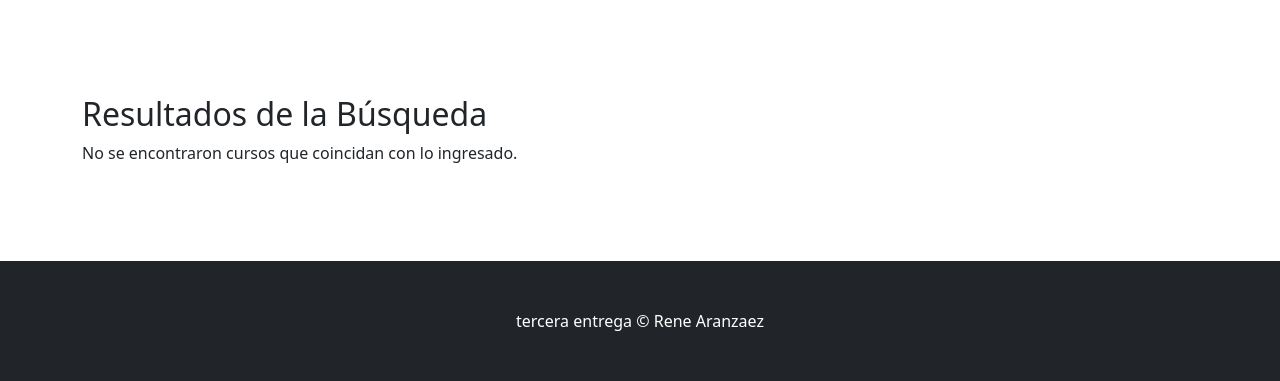
After one commit to Rataldo/tercera_entrega, a Django app: page /ReneApp/resultados-busqueda/1/ in a window 1280 px wide. The commit adds this page. Shown: the part 589-970 px from the top of the page. Run offline with Django 4.2, Linux system fonts and the light colour scheme; data comes from the database, SQL or seed files in the repository; both versions use the stored data as it was after the commit; some libraries are stand-ins or nearby versions.

Commit message:
cuarto commit tercera entrega

```diff
--- a/ReneApp/forms.py
+++ b/ReneApp/forms.py
@@ -15,3 +15,8 @@ class ProfesorFormulario(forms.Form):
     nombre = forms.CharField()
     apellido = forms.CharField()
     email = forms.EmailField()
+
+
+
+class BuscarCurso(forms.Form):
+    termino_busqueda = forms.CharField(label='Ingrese el nombre del curso')
--- a/ReneApp/templates/ReneApp/base.html
+++ b/ReneApp/templates/ReneApp/base.html
@@ -23,7 +23,8 @@
                         <li class="nav-item"><a class="nav-link active" aria-current="page" href="{% url 'index' %}">Inicio</a></li>
                         <li class="nav-item"><a class="nav-link" href="{% url 'cursos' %}">Cursos</a></li>
                         <li class="nav-item"><a class="nav-link" href="{% url 'estudiantes' %}">Estudiantes</a></li>
-                        <li class="nav-item"><a class="nav-link" href="{% url 'profesores' %}">Profesores</a></li>
+                        <li class="nav-item"><a class="nav-link" href="{% url 'profesores' %}">Profesores</a></li>|
+                        <li class="nav-item"><a class="nav-link" href="{% url 'buscar_cursos' %}">Buscar Cursos</a></li>
                     </ul>
                 </div>
             </div>
--- /dev/null
+++ b/ReneApp/templates/ReneApp/resultados_busqueda_cursos.html
@@ -0,0 +1,20 @@
+{% extends 'ReneApp/base.html' %}
+
+{% block title %} Resultados de la Búsqueda {% endblock title %}
+
+{% block main %}
+<section class="py-5">
+    <div class="container my-5">
+        <h2>Resultados de la Búsqueda</h2>
+        {% if cursos %}
+            <ul>
+                {% for curso in cursos %}
+                    <li>{{ curso.nombre }} - {{ curso.camada }}</li>
+                {% endfor %}
+            </ul>
+        {% else %}
+            <p>No se encontraron cursos que coincidan con lo ingresado.</p>
+        {% endif %}
+    </div>
+</section>
+{% endblock main %}
--- a/ReneApp/urls.py
+++ b/ReneApp/urls.py
@@ -6,4 +6,6 @@ urlpatterns = [
     path('cursos/', views.cursos, name="cursos"),
     path('estudiantes/', views.estudiantes, name="estudiantes" ),
     path('profesores/', views.profesores, name="profesores"),
+    path('buscar-cursos/', views.buscar_cursos, name='buscar_cursos'),
+    path('resultados-busqueda/<str:termino_busqueda>/', views.resultados_busqueda_cursos, name='resultados_busqueda_cursos'),
 ]
--- a/ReneApp/views.py
+++ b/ReneApp/views.py
@@ -1,6 +1,7 @@
 from django.shortcuts import render
-from ReneApp.forms import CursoFormulario, EstudianteFormulario, ProfesorFormulario
+from ReneApp.forms import CursoFormulario, EstudianteFormulario, ProfesorFormulario, BuscarCurso
 from .models import *
+from django.shortcuts import redirect
 # Create your views here.
 
 def index(request):
@@ -58,3 +59,22 @@ def profesores(request):
         profesor_formulario = ProfesorFormulario()
 
     return render(request, "ReneApp/profesores.html", {"profesor_formulario": profesor_formulario})
+
+
+
+#Formulario de busqueda de cursos
+
+def buscar_cursos(request):
+    if request.method == "POST":
+        formulario = BuscarCurso(request.POST)
+        if formulario.is_valid():
+            termino_busqueda = formulario.cleaned_data['termino_busqueda']
+            return resultados_busqueda_cursos(request, termino_busqueda=termino_busqueda)
+    else:
+        formulario = BuscarCurso()
+
+    return render(request, "ReneApp/buscar_cursos.html", {'formulario': formulario})
+
+def resultados_busqueda_cursos(request, termino_busqueda):
+    cursos = Curso.objects.filter(nombre__icontains=termino_busqueda)
+    return render(request, "ReneApp/resultados_busqueda_cursos.html", {'cursos': cursos})
```
Also changed, not shown: ReneApp/templates/ReneApp/buscar_cursos.html (added, +16 -0 lines), db.sqlite3.
